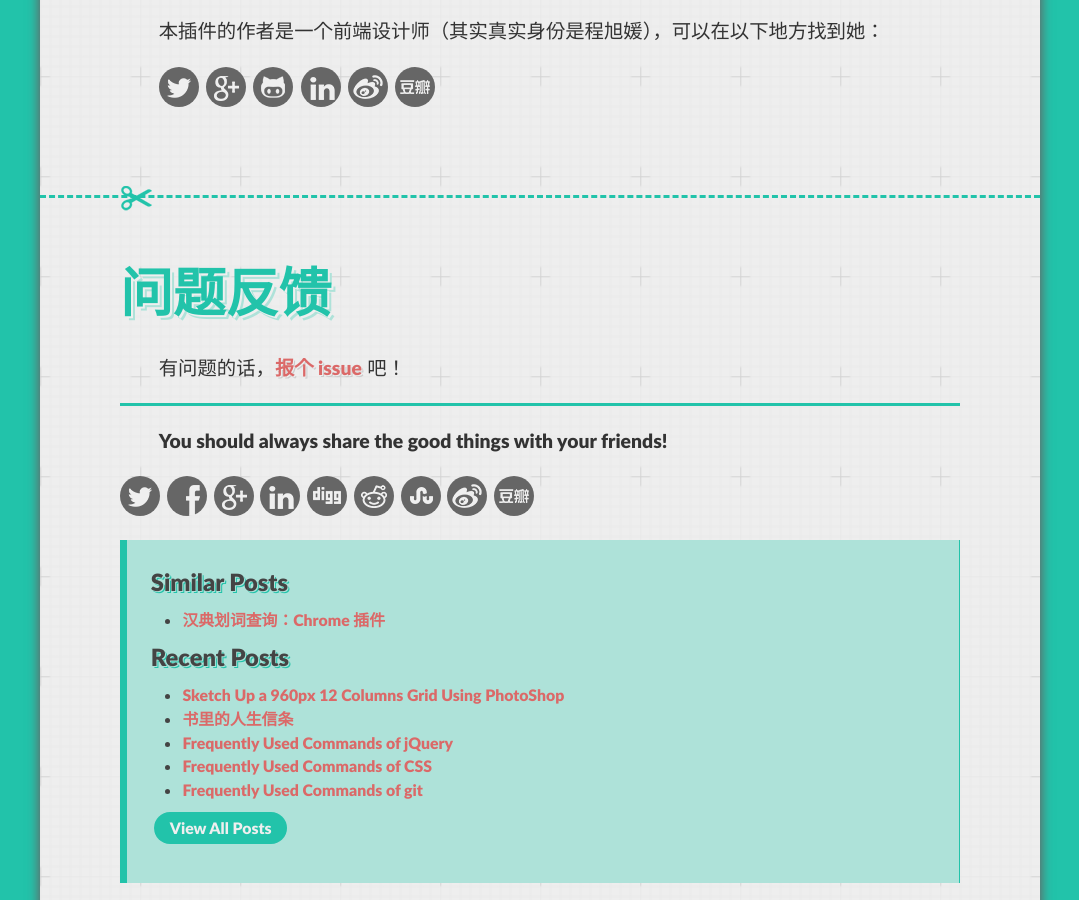
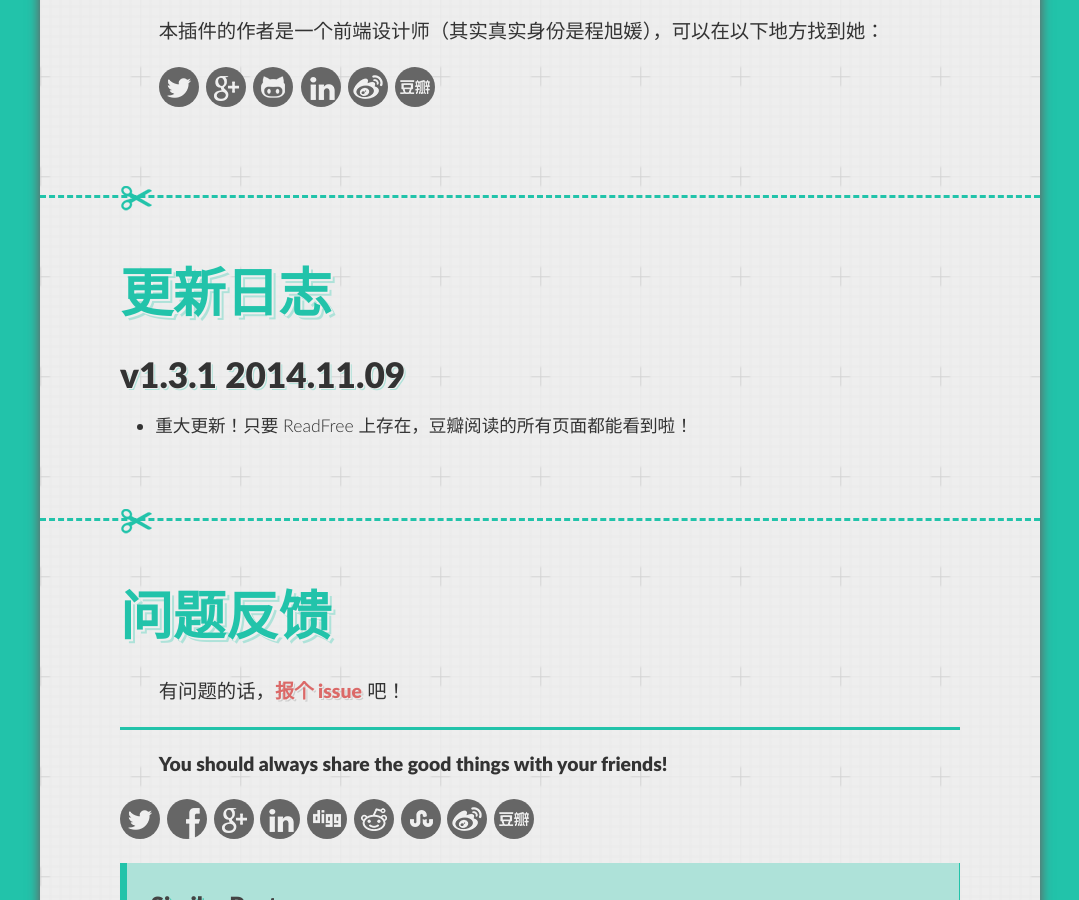
Before and after one commit to Ovilia/blog, a Jekyll site: the page built from _posts/2014-09-01-readfree-chrome-extension.md, in a window 1280 px wide and 900 px high, scrolled down 2662 px. Shown: the whole window, without its empty margins (100-1179 px from the left). Built offline with Jekyll 4.4.1, drawn with Linux system fonts in a browser that asks for light colours; Markdown is read by kramdown in place of the engine named in the settings.

Commit message:
update blog for readfree

```diff
--- a/_posts/2014-09-01-readfree-chrome-extension.md
+++ b/_posts/2014-09-01-readfree-chrome-extension.md
@@ -2,6 +2,7 @@
 title: 豆瓣 ReadFree 传送门
 subtitle: Chrome 插件
 time: 2014.09.01 20:06:49
+update_time: 2014.11.09 13:12:00
 layout: post
 tags:
 - 中文
@@ -52,6 +53,12 @@ excerpt: <a href="http://readfree.me/" target="_blank">*ReadFree*</a> 是超好
 
 {% include follow.html %}
 
+# 更新日志
+
+## v1.3.1 2014.11.09
+
+- 重大更新！只要 ReadFree 上存在，豆瓣阅读的所有页面都能看到啦！
+
 # 问题反馈
 
 有问题的话，<a href="https://github.com/Ovilia/readfree-chrome-extension/issues/new">报个 issue</a> 吧！
```
Also changed, not shown: _posts/2014-09-01-handian-chrome-extension.md (+1 -1 lines).
